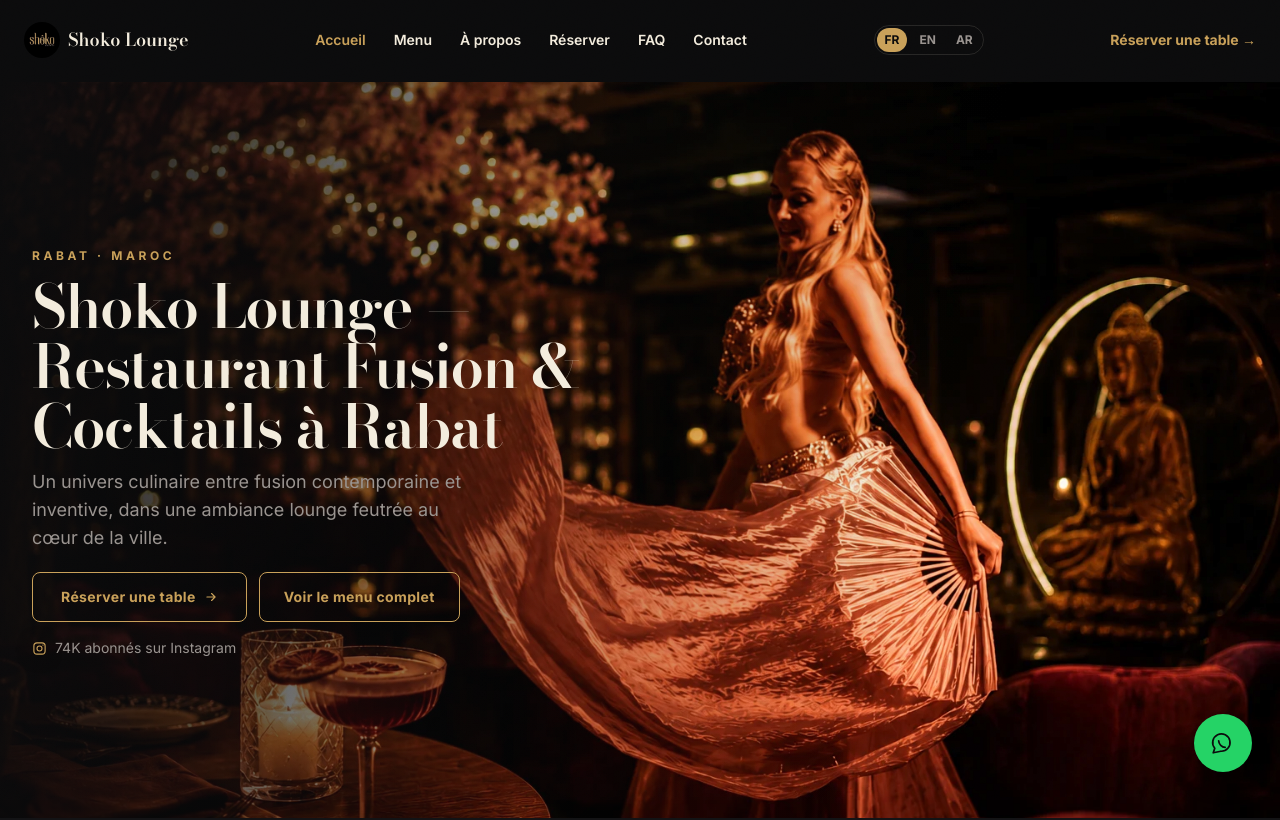
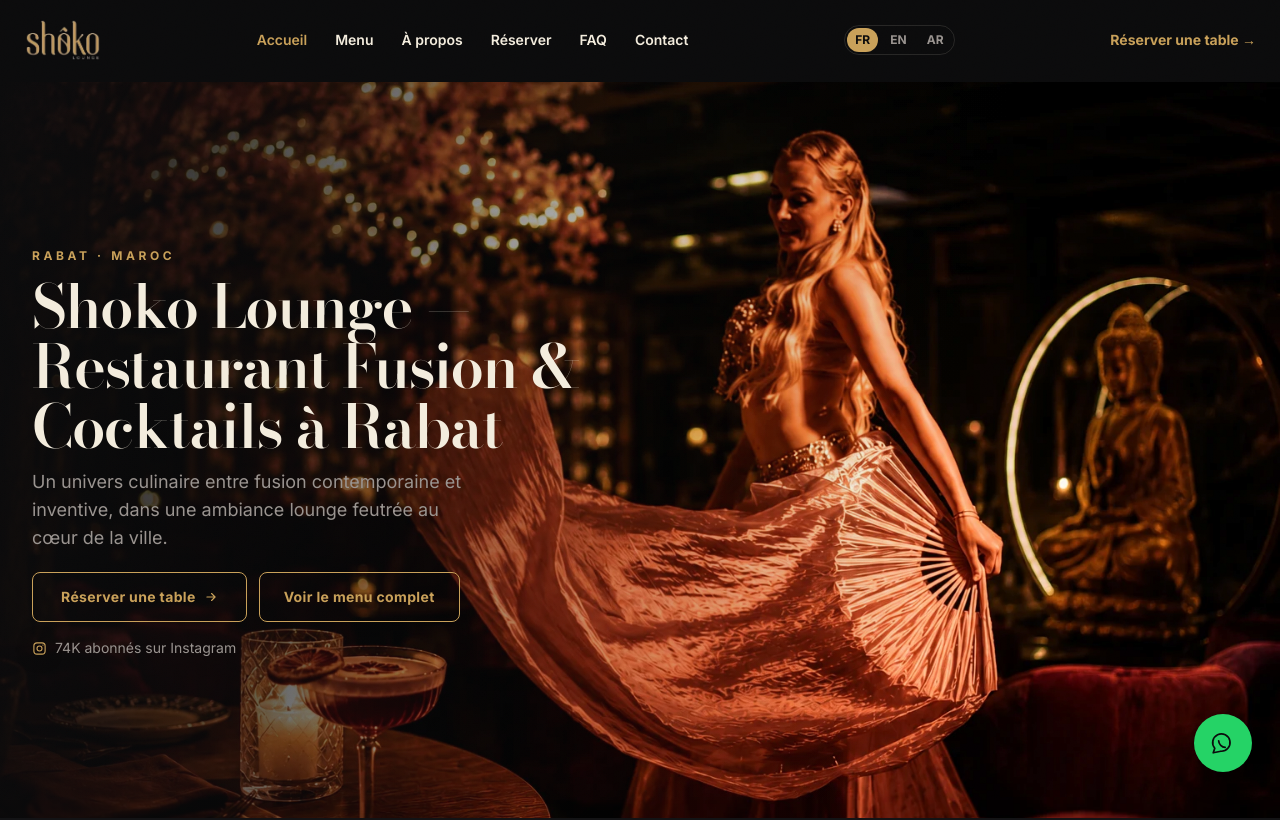
Before and after one commit to amarraduzzi/shoko-lounge, an Astro site: page / in a window 1280 px wide. Shown: the top 820 px of the page. Built offline with nearby package versions, Linux system fonts and the light colour scheme; Astro itself is replaced by a stand-in of ours.

Commit message:
"Logo in header niet meer uitgeknipt, dubbele tekst weg

```diff
--- a/src/components/Header.astro
+++ b/src/components/Header.astro
@@ -42,11 +42,14 @@ const langLinks = LANGUAGES.map((l) => ({ lang: l, href: localizedPath(currentPa
 ---
 <header id="site-header" class="sticky top-0 z-40 transition-all duration-300" data-scrolled="false">
   <div class="max-w-7xl mx-auto px-4 sm:px-6 h-16 sm:h-20 flex items-center justify-between gap-4">
-    <a href={localizedPath('/', lang)} class="flex items-center gap-2 min-w-0 shrink">
-      <img src="/images/logo-mark.webp" alt="" width="36" height="36" class="w-8 h-8 sm:w-9 sm:h-9 shrink-0 rounded-full" />
-      <span class="font-display font-semibold text-base sm:text-lg truncate" style="color: var(--color-text-primary)">
-        {siteConfig.identity.name}
-      </span>
+    <a href={localizedPath('/', lang)} class="flex items-center min-w-0 shrink-0">
+      <img
+        src="/images/logo-mark-transparent.webp"
+        alt={siteConfig.identity.name}
+        width="325"
+        height="186"
+        class="h-9 sm:h-11 w-auto shrink-0"
+      />
     </a>
 
     <nav class="hidden md:flex items-center gap-7 shrink-0">
```
Also changed, not shown: public/images/logo-mark-transparent.webp (added).
